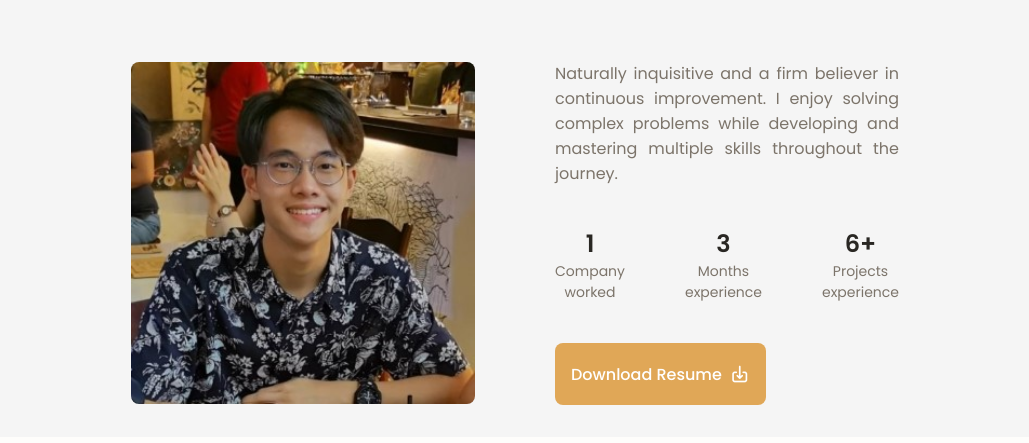
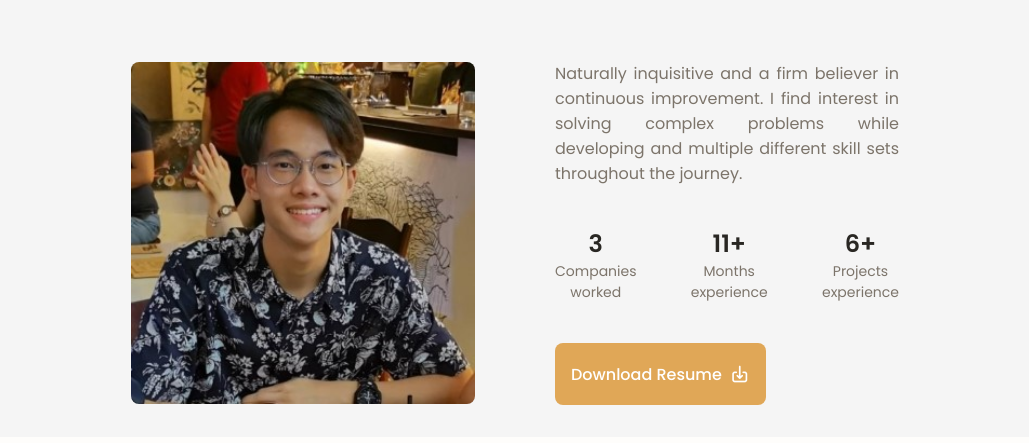
Before and after one commit to lohyenshen/lohyenshen.github.io, a plain HTML site: page index.html in a window 1280 px wide. Shown: the part 657-1100 px from the top of the page, without its empty margins (125-1154 px from the left). Drawn offline with nearby package versions, Linux system fonts and the light colour scheme.

Commit message:
update ABOUT

```diff
--- a/index.html
+++ b/index.html
@@ -169,16 +169,16 @@
 
                 <p class="about__description sanity" >
                     Naturally inquisitive and a firm believer in continuous improvement.
-                    I enjoy solving complex problems while developing and mastering multiple skills throughout the journey.
+                    I find interest in solving complex problems while developing and multiple different skill sets throughout the journey.
                 </p>
 
                 <div class="about__info sanity">
                     <div>
-                        <span class="about__info-title">1</span>
-                        <span class="about__info-name">Company <br> worked</span>
+                        <span class="about__info-title">3</span>
+                        <span class="about__info-name">Companies <br> worked</span>
                     </div>
                     <div>
-                        <span class="about__info-title">3</span>
+                        <span class="about__info-title">11+</span>
                         <span class="about__info-name">Months <br>experience</span>
                     </div>
                     <div>
```
